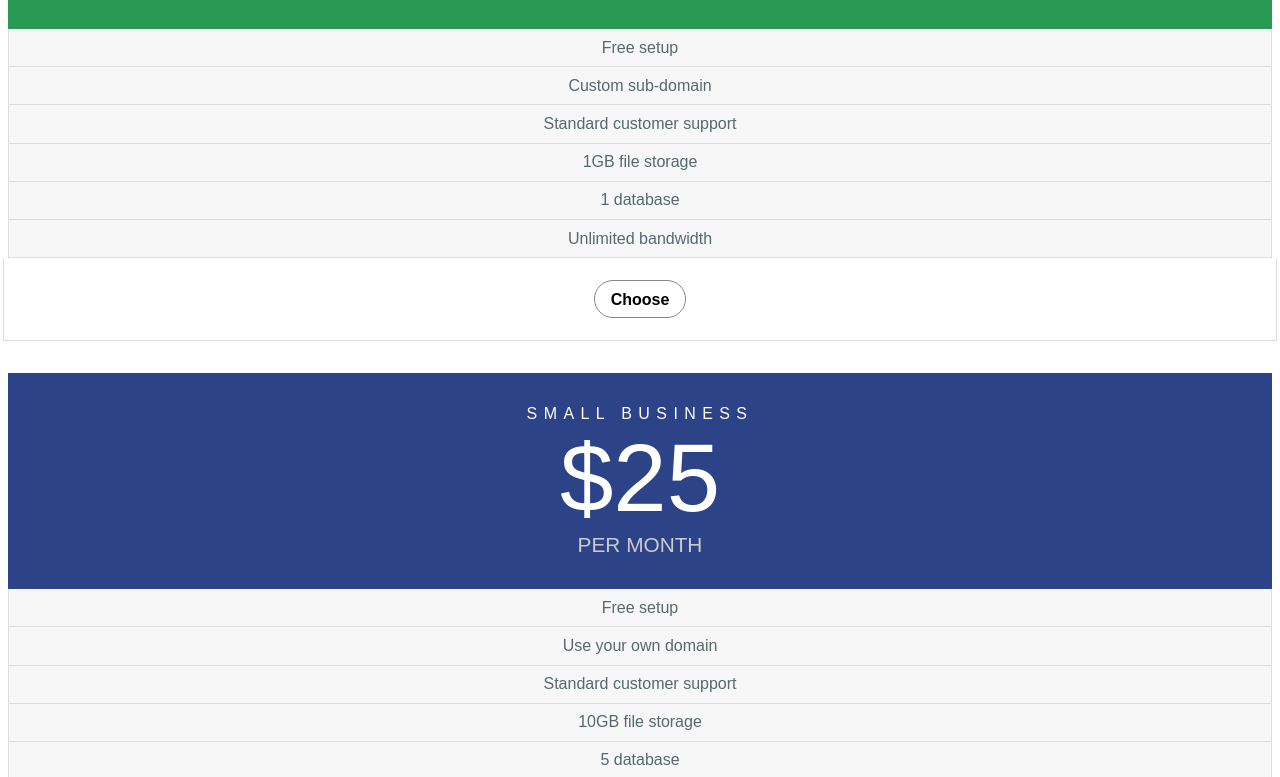
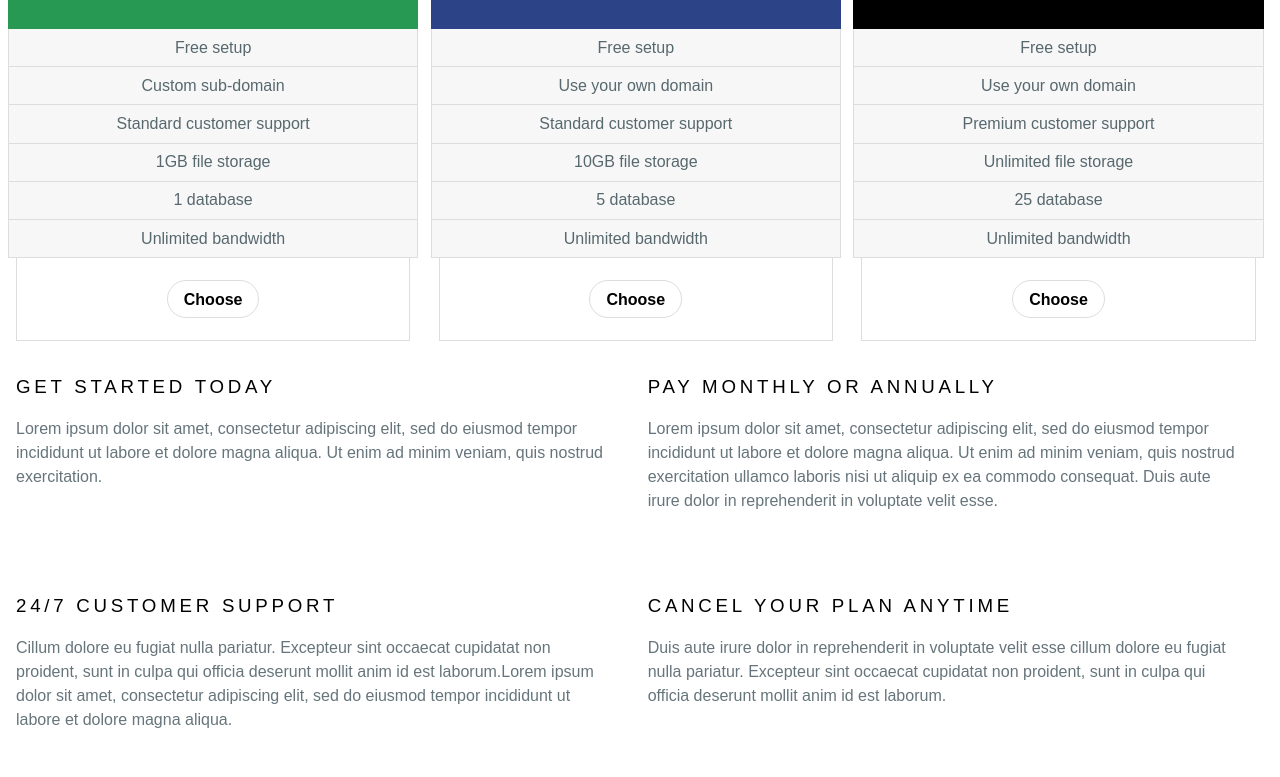
Before and after one commit to suttonofswat/responsive, a plain HTML site: page index.html in a window 1280 px wide. Shown: the part 667-1444 px from the top of the page. Drawn offline with Linux system fonts and the light colour scheme.

Commit message:
breakpoint 2 complete html and css

```diff
--- a/index.html
+++ b/index.html
@@ -18,7 +18,8 @@
 			<h1>Simple Pricing.<br> Try before you buy.</h1>
 		</div>
 	</main>
-	<section class="pricing">
+	<section>
+		<div class="pricing">
 		<!---personal business -->
 			<div class="pricingBlock">
 				<div class="priceHero personal">
@@ -38,7 +39,9 @@
 					<span>Choose</span>
 				</div>
 			</div>
+		</div>
 		<!---small business -->
+		<div class="pricing">
 			<div class="priceHero smallBus">
 					<div class="priceTitle">SMALL BUSINESS</div>
 					<div class="priceAmt">$25</div>
@@ -55,8 +58,9 @@
 			<div class="chooseBtn">
 				<span>Choose</span>
 			</div>
-
+		</div>
 		<!---enterprise -->
+		<div class="pricing">
 			<div class="priceHero enterprise">
 					<div class="priceTitle">ENTERPRISE</div>
 					<div class="priceAmt">$45</div>
@@ -70,20 +74,29 @@
 				<div>25 database</div>
 				<div>Unlimited bandwidth</div>
 			</div>
-		<div class="chooseBtn enterpriseBTN">
+			<div class="chooseBtn">
 				<span>Choose</span>
+			</div>
 		</div>
 	</section>
 
 	<section class="information">
+		<div class="bottomInfo">
 			<h3> GET STARTED TODAY </h3>
 			<p>Lorem ipsum dolor sit amet, consectetur adipiscing elit, sed do eiusmod tempor incididunt ut labore et dolore magna aliqua. Ut enim ad minim veniam, quis nostrud exercitation.</p>
+		</div>
+		<div class="bottomInfo">
 			<h3> PAY MONTHLY OR ANNUALLY </h3>
 			<p>Lorem ipsum dolor sit amet, consectetur adipiscing elit, sed do eiusmod tempor incididunt ut labore et dolore magna aliqua. Ut enim ad minim veniam, quis nostrud exercitation ullamco laboris nisi ut aliquip ex ea commodo consequat. Duis aute irure dolor in reprehenderit in voluptate velit esse.</p>
+		</div>
+		<div class="bottomInfo">
 			<h3> 24/7 CUSTOMER SUPPORT </h3>
 			<p>Cillum dolore eu fugiat nulla pariatur. Excepteur sint occaecat cupidatat non proident, sunt in culpa qui officia deserunt mollit anim id est laborum.Lorem ipsum dolor sit amet, consectetur adipiscing elit, sed do eiusmod tempor incididunt ut labore et dolore magna aliqua.</p>
+		</div>
+		<div class="bottomInfo">
 			<h3> CANCEL YOUR PLAN ANYTIME </h3>
 			<p class="paraBtm">Duis aute irure dolor in reprehenderit in voluptate velit esse cillum dolore eu fugiat nulla pariatur. Excepteur sint occaecat cupidatat non proident, sunt in culpa qui officia deserunt mollit anim id est laborum.</p>
+		</div>
 	</section>
 	<footer>
 		<span>Try Now</span> for 14 days. No credit card required. Header image courtsey of <span>Unsplash</span>.
--- a/styles/main.scss
+++ b/styles/main.scss
@@ -10,7 +10,7 @@ $border:.1em solid $mdGrey;
 
 header{
 	background-color: #fff;
-	padding: .5em 1em;
+	padding: .5em 1em .75em;
 
 	.logo{
 		float:left;
@@ -47,12 +47,13 @@ main{
 	.priceHero{
 		margin: $priceMargin;
 		text-align: $pricingText;
-		padding: 2em 4em;
 		color: white;
+		padding: 2em;
+		text-align:center;
 
 	}
 	.priceTitle{
-		letter-spacing: .4em;
+		letter-spacing: .1em;
 	}
 	.priceAmt{
 		font-size: 6em;
@@ -78,7 +79,7 @@ main{
 
 	}
 	.chooseBtn{
-		margin:  0 0.2em 2em 0.2em;
+		margin:  0 0.5em;
 		background-color:white;
 		text-align:center;
 		font-weight:bold;
@@ -87,7 +88,7 @@ main{
 		border-left: $border;
 		padding: 2em 4em;
 			span{
-				border: .1em solid $darkGrey;
+				border: $border;
 				padding: 0.6em 1em;
 				border-radius: 2em;
 					&:hover{background: rgba(147,206,222,1);}
@@ -97,12 +98,15 @@ main{
 	}
 	.personal {
 		background-color:#289952;
+
 	}
 	.smallBus{
 		background-color: #2C4387;
+		margin-top:1em;
 	}
 	.enterprise{
 		background-color: #000;
+		margin-top:1em;
 	}
 	.enterpriseBTN{
 		margin-bottom: 3.5em;
@@ -140,9 +144,10 @@ footer{
 
 }
 
+//sm breakpoint
 @media screen and (min-width: 479px){
 	header{
-		padding: 1.5em 1em;
+		padding: 1em 1em 1.5em;
 	}
 	main{
 		.heroImg{
@@ -154,3 +159,35 @@ footer{
 		}
 	}
 }
+
+//md breakpoint
+@media screen and (min-width: 767px){
+
+	.pricing{
+		width:33.3%;
+		display:inline-block;
+		box-sizing:border-box;
+		margin-right: -.5em;
+		border: .5em solid white;
+
+		.priceHero{
+				margin:0;
+		}
+		.priceDetails{
+				margin:0;
+		}
+
+
+	}
+	.information {
+		padding:0;
+		.bottomInfo{
+			display: inline-block;
+			width:49%;
+			padding:.5em 1em;
+			box-sizing:border-box;
+			vertical-align: top;
+		}
+	}
+
+}
```
Also changed, not shown: styles/main.css, 1 other file. Lines whose indentation alone changed are shown as unchanged.
